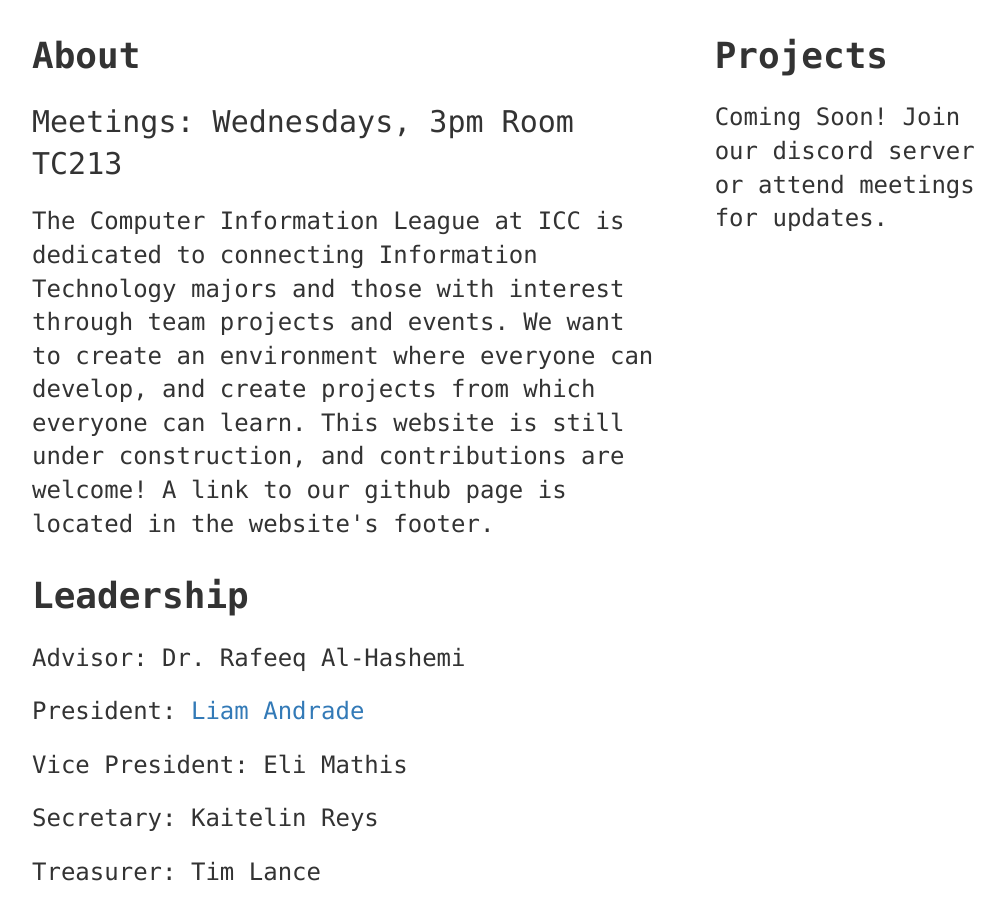
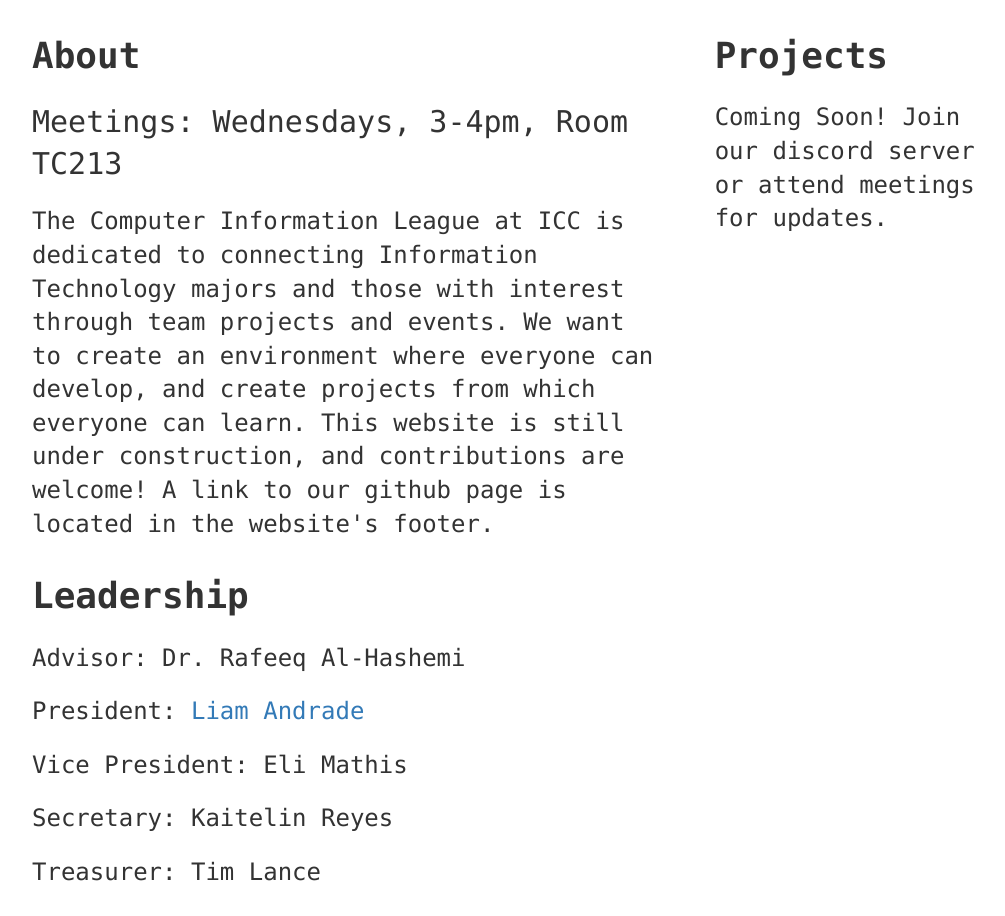
Before and after one commit to CompILe-Club/CompILe-Website, a PHP site: page / in a window 1280 px wide. Shown: the part 497-1413 px from the top of the page, without its empty margins (126-1131 px from the left). Run offline with PHP 8.4, Linux system fonts and the light colour scheme.

Commit message:
description edits

```diff
--- a/index.php
+++ b/index.php
@@ -30,7 +30,7 @@
 		    <div class="col-lg-8">
 			    <div class="container-fluid mono" id="about">
 			      <p class="h1">About</p>
-			      <p class="h2">Meetings: Wednesdays, 3pm Room TC213</p>
+			      <p class="h2">Meetings: Wednesdays, 3-4pm, Room TC213</p>
 			      <p class="h3">The Computer Information League at ICC is dedicated to connecting Information Technology majors and those with interest through team projects and events. We want to create an environment where everyone can develop, and create projects from which everyone can learn. This website is still under construction, and contributions are welcome! A link to our github page is located in the website's footer.</p>
 			    </div>
 	     </div>
@@ -53,7 +53,7 @@
 			      <p class="h3">Advisor: Dr. Rafeeq Al-Hashemi</p>
 			      <p class="h3">President: <a href="mailto:la654@lab.icc.edu">Liam Andrade</a></p>
 			      <p class="h3">Vice President: Eli Mathis</p>
-			      <p class="h3">Secretary: Kaitelin Reys</p>
+			      <p class="h3">Secretary: Kaitelin Reyes</p>
 			      <p class="h3">Treasurer: Tim Lance</p>
 			    </div>
 	      </div>
```
Also changed, not shown: index_old.html (renamed from index.html).
